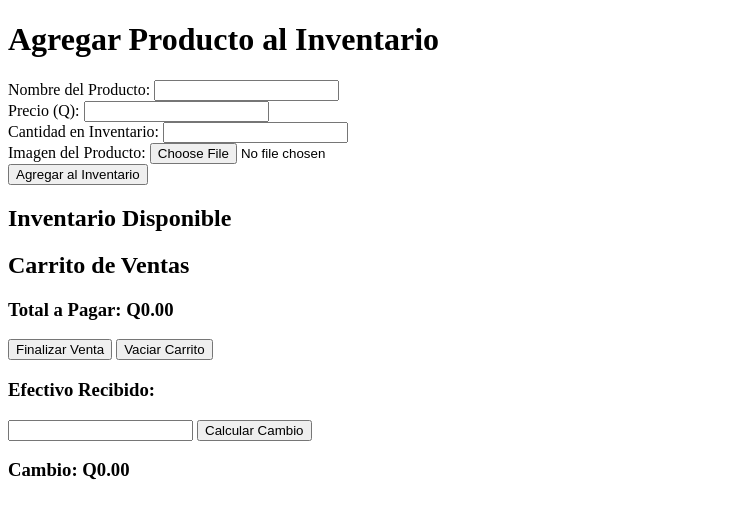
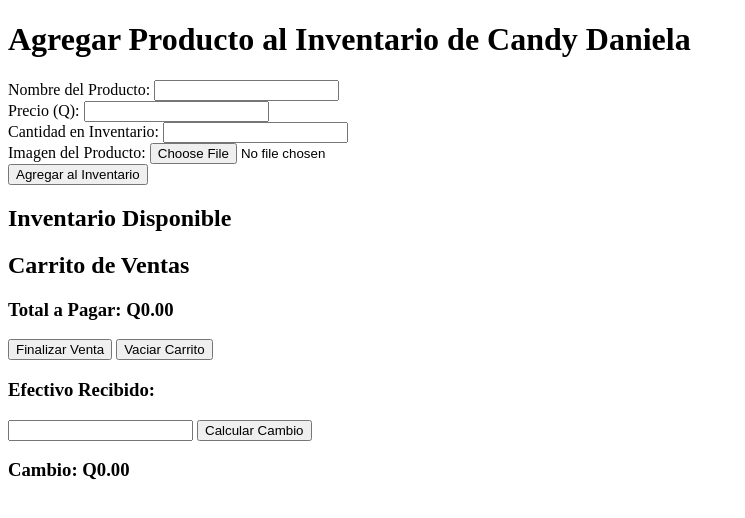
Before and after one commit to dmorales2023/Ventas2, a plain HTML site: page index.html in a window 1280 px wide. Shown: the whole page, without its empty margins (0-745 px from the left). Drawn offline with Linux system fonts and the light colour scheme.

Commit message:
index.html

```diff
--- a/index.html
+++ b/index.html
@@ -11,7 +11,7 @@
 </head>
 <body>
 
-    <h1>Agregar Producto al Inventario</h1>
+    <h1>Agregar Producto al Inventario de Candy Daniela</h1>
     <div>
         <label>Nombre del Producto:</label>
         <input type="text" id="productName" required>
```
